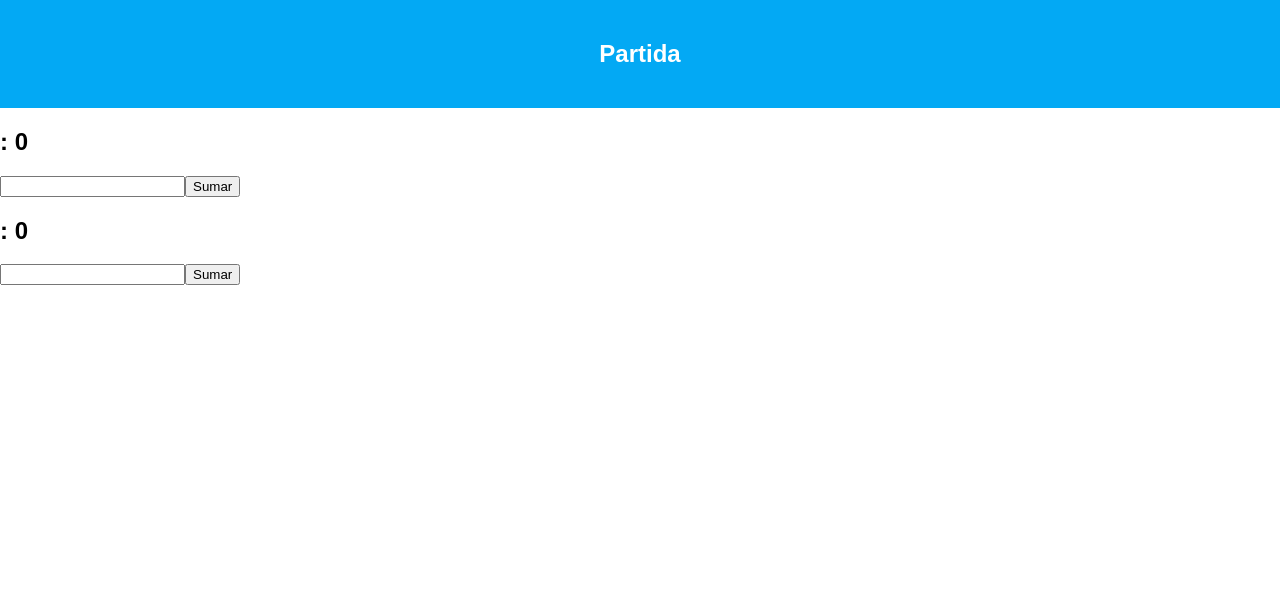
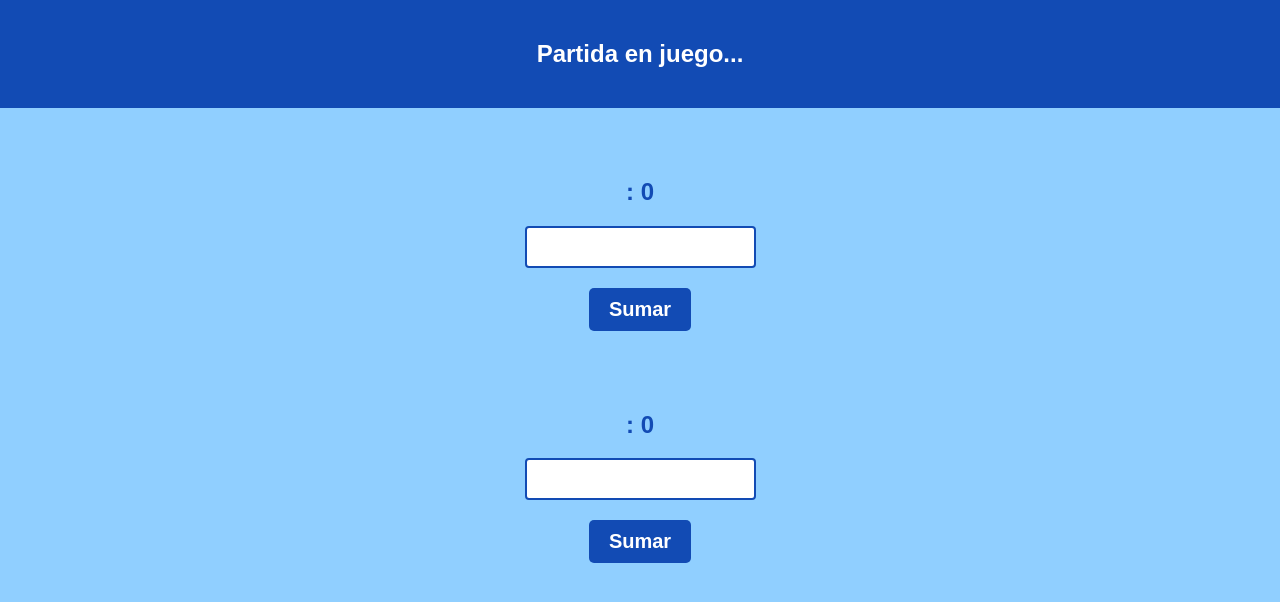
Before and after one commit to SantiagoVidela933/RummyCounterApp, a React (Vite) app: page /gamepage in a window 1280 px wide. Shown: the top 602 px of the page. Built offline with nearby package versions, Linux system fonts and the light colour scheme.

Commit message:
Aplicando Estilos y Funcionalidades. 75%

```diff
--- a/src/components/Game/GamePage.css
+++ b/src/components/Game/GamePage.css
@@ -1,3 +1,41 @@
-.GamePage_container{
+.GamePage {
+  background-color: var(--blue-200);
+  height: 100vh;
+}
 
+
+.GamePage_container-box{
+    display: flex;
+    flex-direction: column;
+    justify-content: center;
+    align-items: center;
+    margin-bottom: 60px;
 }
+
+.GamePage_container-h2{
+    font-size: 3vh;
+    text-align: center;
+    color: var(--blue-900);
+    font-weight: bold;
+}
+
+.GamePage_container-box-button{
+    padding: 10px 20px;
+    background-color: var(--blue-900);
+    color: #fff;
+    font-size: 2.5vh;
+    font-weight: bold;
+    text-decoration: none;
+    border: none;
+    border-radius: 5px;
+    cursor: pointer;
+    transition: background-color 0.3s ease;
+}
+
+input[type="number"] {
+  padding: 10px;
+  border: 2px solid var(--blue-900);
+  border-radius: 4px;
+  margin-bottom: 20px;
+  font-size: 2vh;
+}
--- a/src/components/Game/GamePage.jsx
+++ b/src/components/Game/GamePage.jsx
@@ -39,28 +39,42 @@ export const GamePage = () => {
       <div className="GamePage_container">
 
         <header>
-          <h2>Partida</h2>
+          <h2>Partida en juego...</h2>
         </header>
-
-        <h2>{player1Name}: {player1Score}</h2>
-        <div>
+        <main>
+          <h2 className='GamePage_container-h2'>{player1Name}: {player1Score}</h2>
+          <div className='GamePage_container-box'>
             <input
               type="number"
               value={player1InputValue}
               onChange={handlePlayer1InputChange}
+
             />
-          <button onClick={() => handleScoreChange(1)}>Sumar</button>
+            <button
+              onClick={() => handleScoreChange(1)}
+              className='GamePage_container-box-button'
+            >
+              Sumar
+            </button>
           </div>
 
-        <h2>{player2Name}: {player2Score}</h2>
-        <div>
+          <h2 className='GamePage_container-h2'>{player2Name}: {player2Score}</h2>
+          <div className='GamePage_container-box'>
             <input
               type="number"
               value={player2InputValue}
               onChange={handlePlayer2InputChange}
+
             />
-          <button onClick={() => handleScoreChange(2)}>Sumar</button>
+            <button
+              onClick={() => handleScoreChange(2)}
+              className='GamePage_container-box-button'
+            >
+              Sumar
+            </button>
           </div>
+        </main>
+
 
       </div>
     </div>
--- a/src/components/Home/HomePage.css
+++ b/src/components/Home/HomePage.css
@@ -2,7 +2,7 @@
   display: flex;
   justify-content: center;
   height: 100vh;
-    background-color: var(--color-background);
+  background-color: var(--blue-200);
 }
 
 .HomePage_container{
@@ -15,14 +15,14 @@
 .HomePage_container-h1{
   font-size: 4vh;
   padding-bottom: 30px;
-    color: #0288d1;
+  color: var(--blue-900);
 }
 
 .HomePage_container-button {
   padding: 10px 20px;
-    background-color: var(--color-primario);
+  background-color: var(--blue-900);
   color: #fff;
-    font-size: 16px;
+  font-size: 2.5vh;
   font-weight: bold;
   text-decoration: none;
   border: none;
@@ -32,10 +32,10 @@
 }
 
 .HomePage_container-button:hover {
-    background-color: var(--color-hover);
+  background-color: var(--blue-400);
 }
 
 .HomePage_container-button:focus {
   outline: none;
-    box-shadow: 0 0 0 2px var(--color-background);
+  box-shadow: 0 0 0 2px var(--blue-400);
 }
--- a/src/components/Players/PlayersPage.css
+++ b/src/components/Players/PlayersPage.css
@@ -2,13 +2,13 @@
 
 /* Estilos generales */
 .PlayersPage {
-  background-color: var(--color-background);
+  background-color: var(--blue-200);
   height: 100vh;
 }
 
 /* Estilos para el encabezado */
 header {
-  background-color: var(--color-primario);
+  background-color: var(--blue-900);
   color: #fff;
   padding: 20px;
   text-align: center;
@@ -20,7 +20,7 @@ header .PlayersPage_container-h2 {
 
 /* Estilos para el contenido principal */
 main {
-  padding: 40px;
+  padding: 50px;
   display: flex;
   flex-direction: column;
   justify-content: center;
@@ -32,24 +32,21 @@ form {
 }
 
 label {
-  margin-bottom: 10px;
+  margin: 20px;
+  font-size: 4vh;
+  text-align: center;
+  color: var(--blue-900);
+  font-weight: bold;
 }
 
 input[type="text"] {
   padding: 10px;
-  border: 1px solid #ccc;
+  border: 2px solid var(--blue-900);
   border-radius: 4px;
-  margin-bottom: 50px;
+  margin-bottom: 40px;
+  font-size: 2vh;
 }
 
-button[type="submit"] {
-  padding: 10px 20px;
-  background-color: #007bff;
-  color: #fff;
-  border: none;
-  border-radius: 4px;
-  cursor: pointer;
-}
 
 .Players_container-box{
   width: 100%;
@@ -59,9 +56,9 @@ button[type="submit"] {
 
 .Players_container-box-button{
   padding: 10px 20px;
-    background-color: var(--color-primario);
+  background-color: var(--blue-900);
   color: #fff;
-    font-size: 16px;
+  font-size: 2.5vh;
   font-weight: bold;
   text-decoration: none;
   border: none;
@@ -70,17 +67,17 @@ button[type="submit"] {
   transition: background-color 0.3s ease;
 }
 .Players_container-box-button:hover{
-    background-color: var(--color-hover);
+    background-color: var(--blue-700);
 }
 .Players_container-box-button:focus{
     outline: none;
-    box-shadow: 0 0 0 2px var(--color-background);
+    box-shadow: 0 0 0 2px var(--blue-700);
 }
 
 /* Estilos específicos para dispositivos móviles */
 @media (max-width: 480px) {
   header {
-    font-size: 24px;
+    font-size: 2vh;
   }
 
   input[type="text"],
--- a/src/components/Players/PlayersPage.jsx
+++ b/src/components/Players/PlayersPage.jsx
@@ -23,14 +23,14 @@ export const PlayersPage = () => {
         </header>
         <main>
           <form>
-            <label htmlFor="player1">Jugador 1: </label>
+            <label htmlFor="player1">JUGADOR 1 </label>
             <input
               type="text"
               value={player1Name}
               onChange={(e) => setPlayer1Name(e.target.value)} // Actualiza el nombre del jugador 1
             />
 
-            <label htmlFor="player2">Jugador 2: </label>
+            <label htmlFor="player2">JUGADOR 2 </label>
             <input
               type="text"
               value={player2Name}
--- a/src/styles/RummyCounterApp.css
+++ b/src/styles/RummyCounterApp.css
@@ -1,7 +1,15 @@
+/* ---------- Palette Colors ---------- */
 :root {
-    --color-primario: #03a9f4;
-    --color-background: #81d4fa;
-    --color-hover: #0277bd;
+    --blue-900:  #124bb4;
+    --blue-800:  #146bd3;
+    --blue-700:  #147ce5;
+    --blue-600:  #148ff9;
+    --blue-500:  #109dff;
+    --blue-400:  #3cacff;
+    --blue-300:  #62bbff;
+    --blue-200:  #90cfff;
+    --blue-100:  #bce1ff;
+    --blue-50:   #e3f3ff;
 }
 
 
```
Lines whose indentation alone changed are shown as unchanged.
